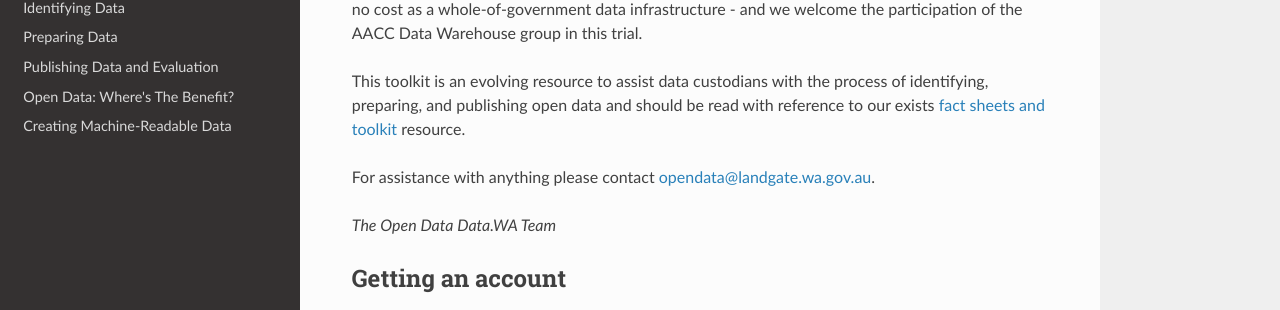
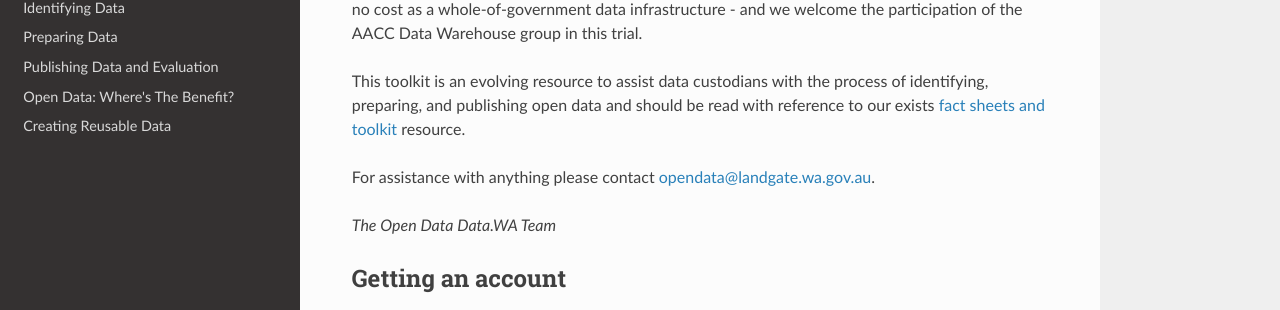
Before and after one commit to datawagovau/toolkit, an MkDocs documentation site: the page built from docs/index.md, in a window 1280 px wide. Shown: the part 530-840 px from the top of the page. Built offline with MkDocs 1.6.1, drawn with Linux system fonts in a browser that asks for light colours; nearby versions of some CDN libraries; old or Windows-style settings are respelled for this version of MkDocs.

Commit message:
Update mkdocs.yml

```diff
--- a/mkdocs.yml
+++ b/mkdocs.yml
@@ -7,7 +7,7 @@ pages:
     - [factsheets/preparing-data.md, Fact Sheets, Preparing Data]
     - [factsheets/publish-and-evaluate.md, Fact Sheets, Publishing Data and Evaluation]
     - [factsheets/open-data-benefit.md, Fact Sheets, "Open Data: Where's The Benefit?"]
-    - [factsheets/creating-reusable-data.md, Fact Sheets, Creating Machine-Readable Data]
+    - [factsheets/creating-reusable-data.md, Fact Sheets, Creating Reusable Data]
     # - [dto.md, Home, DTO Digital Service Standard]
     # - [splunk.md, Home, Splunk]
     # - [hp-helion.md, Home, HP Helion]
```
